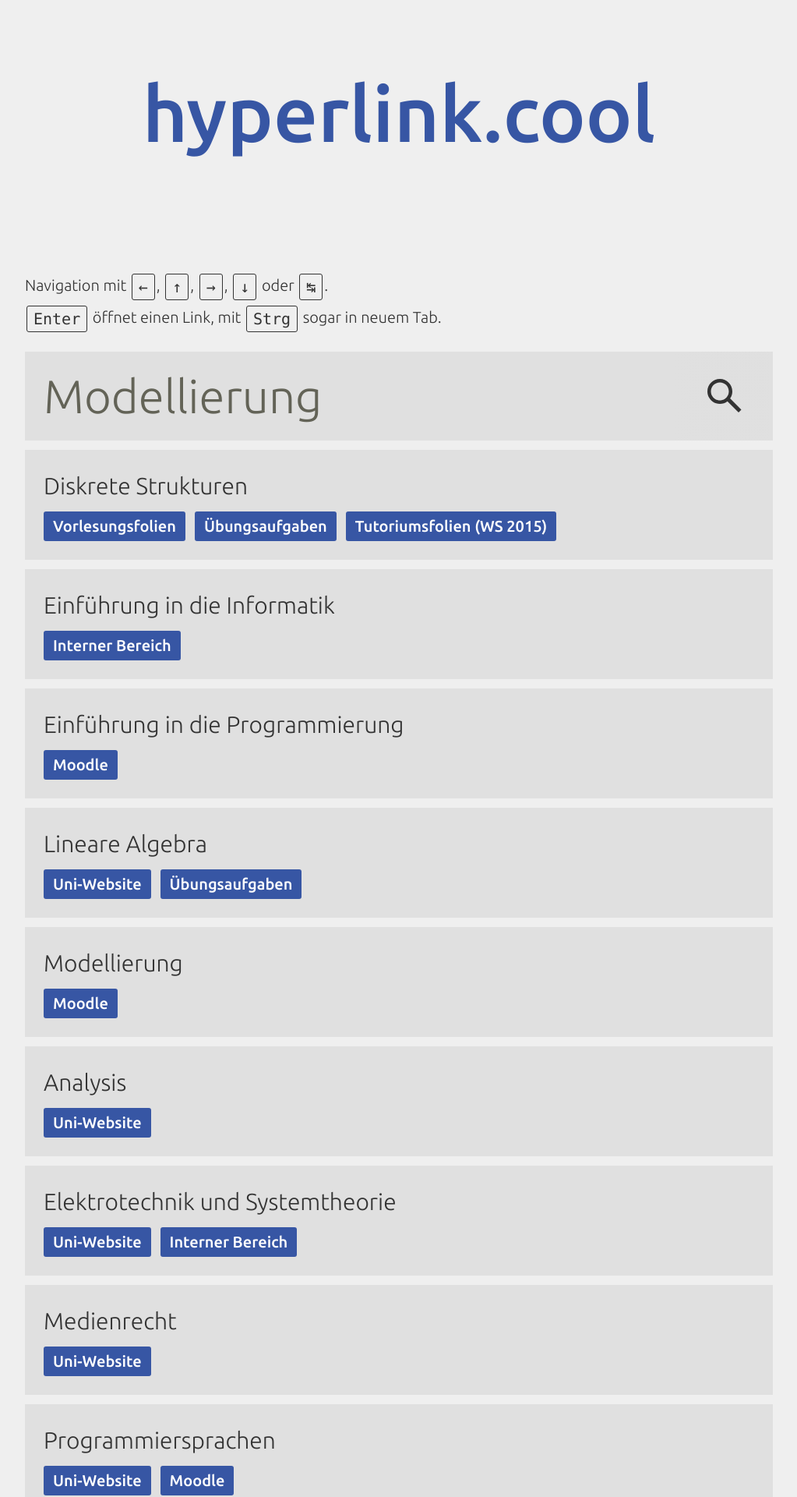
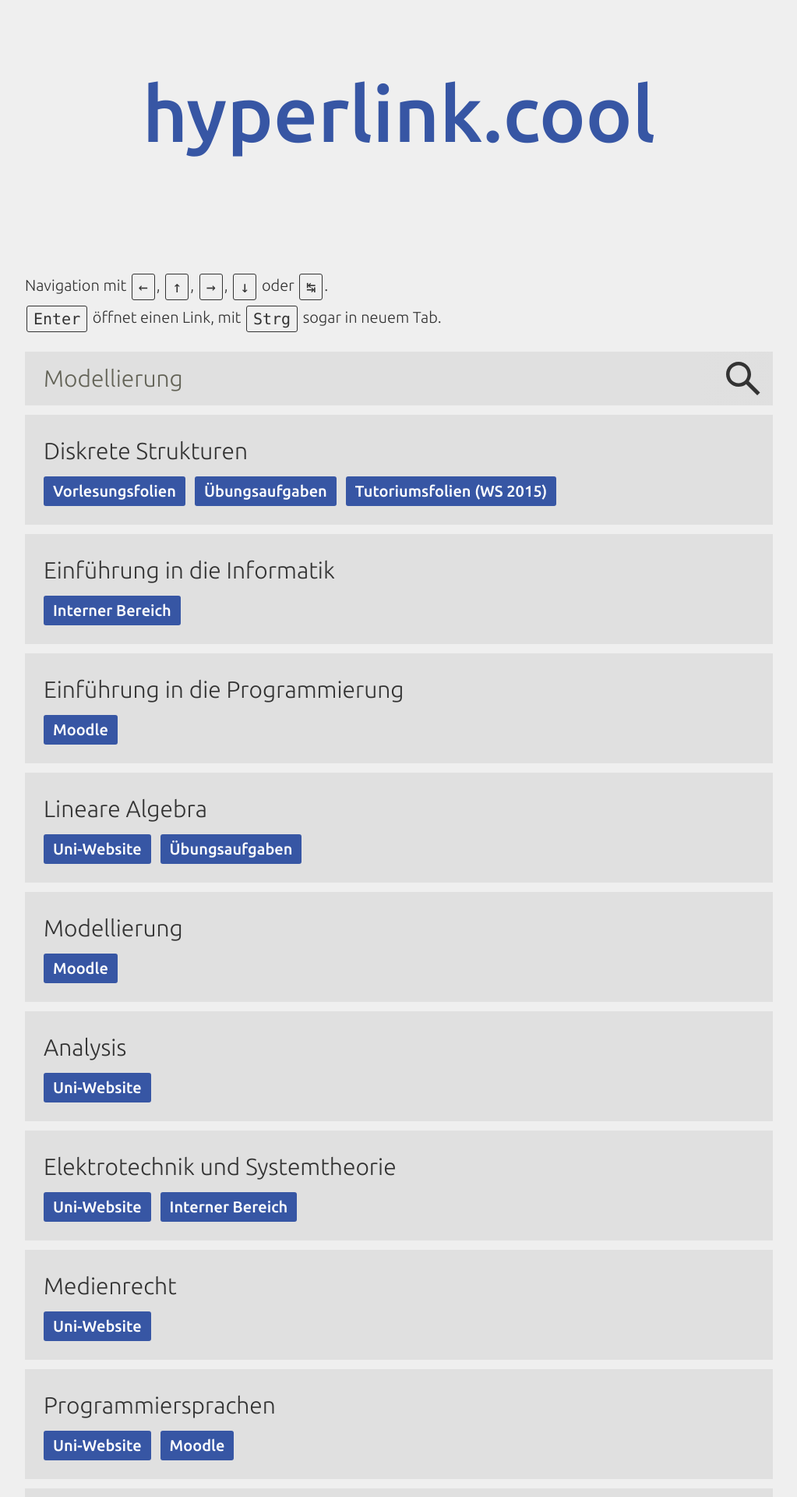
Before and after one commit to kleinfreund/hyperlink.cool, a Jekyll site: the page built from index.html, in a window 1280 px wide. Shown: the top 1920 px of the page at 78% size, without its empty margins (128-1151 px from the left). Built offline with Jekyll 4.4.1, drawn with Linux system fonts in a browser that asks for light colours.

Commit message:
Fine tune media queries

```diff
--- a/_sass/generic/_base.scss
+++ b/_sass/generic/_base.scss
@@ -62,6 +62,9 @@ figure,
 }
 
 
+[hidden] {
+    display: none;
+}
 
 /*
 * Clearfix
--- a/_sass/layout/_record-filter.scss
+++ b/_sass/layout/_record-filter.scss
@@ -17,8 +17,12 @@
         right: 0;
         bottom: 0;
         z-index: 2;
-        width: 130px;
+        width: 75px;
         background: linear-gradient(to right, rgba(0,0,0,0) 0%, $c-background--dark 33%, $c-background--dark 100%);
+
+        @include media-query(desk) {
+            width: 95px;
+        }
     }
 }
 
@@ -31,13 +35,12 @@
     position: absolute;
     top: 50%;
     margin-top: -$width / 2;
-    right: $half-spacing-unit;
+    right: $base-spacing-unit / 4;
     z-index: 3;
     width: $width;
     height: $width;
 
     @include media-query(desk) {
-        right: 30px;
         margin-top: -$width--desk / 2;
         width: $width--desk;
         height: $width--desk;
@@ -56,11 +59,7 @@
     background-color: $c-background--dark;
 
     @include media-query(lap-and-up) {
-        font-size: 2rem;
-    }
-
-    @include media-query(desk) {
-        font-size: 3rem;
+        font-size: 1.5rem;
     }
 }
 
@@ -77,13 +76,6 @@
     &:not(:last-child) {
         margin-bottom: $half-spacing-unit;
     }
-
-    // &:after {
-    //     content: "\2F" attr(data-key);
-    //     position: absolute;
-    //     top: $half-spacing-unit;
-    //     right: $base-spacing-unit;
-    // }
 
     &:focus {
         outline: 0;
```
